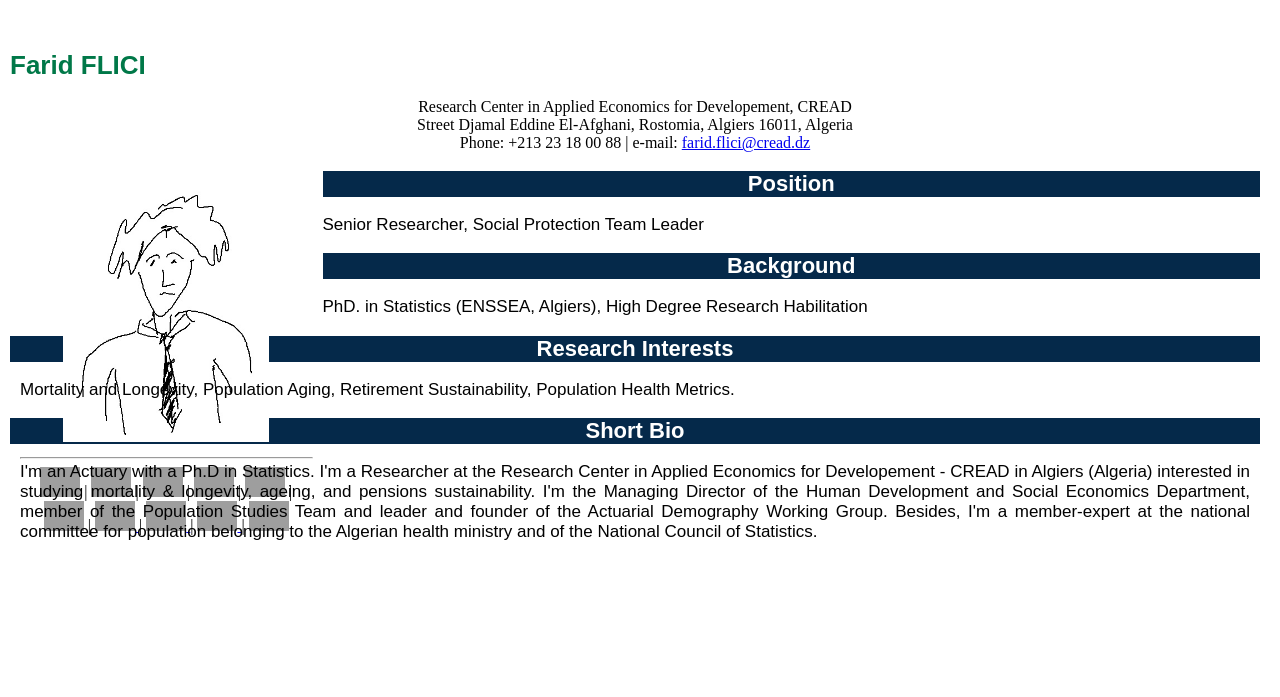
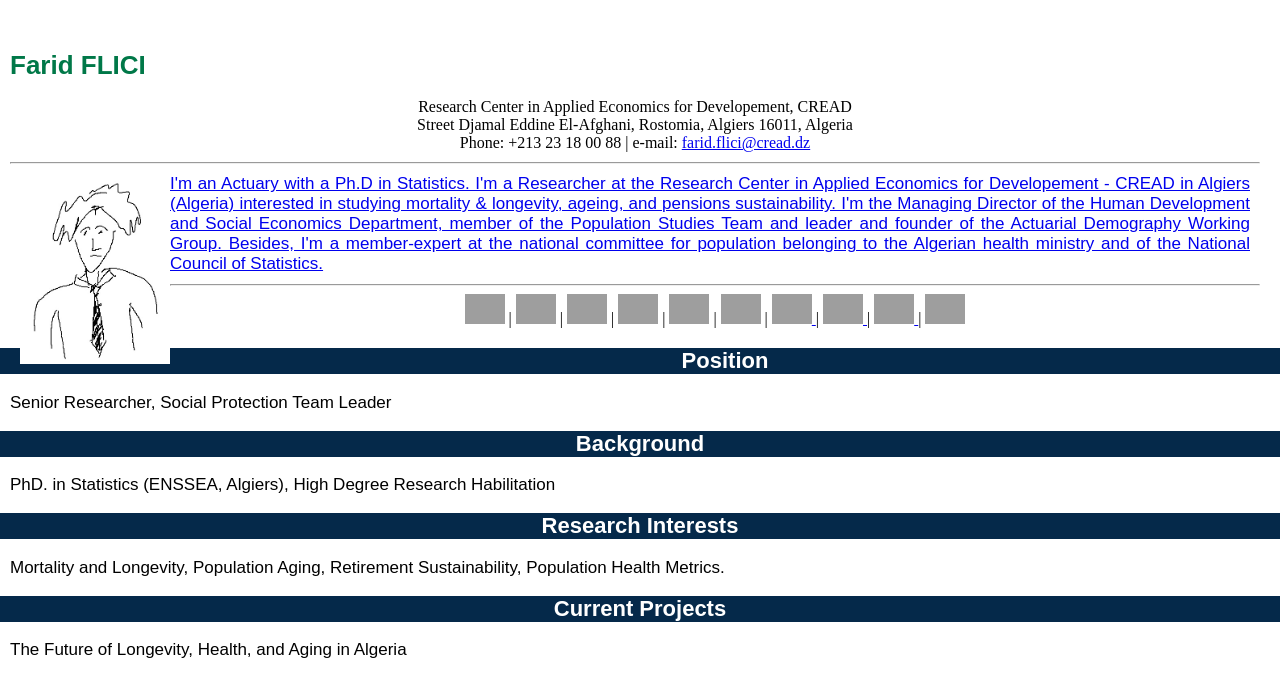
Before and after one commit to Farid-FLICI/farid-flici.github.io, a Jekyll site: the page researchername.html, which Jekyll copies as it is, in a window 1280 px wide, cut to the strip 0-697 px from the top of the page. Built offline with Jekyll 4.4.1, drawn with Linux system fonts in a browser that asks for light colours; grey boxes are pictures that could not be loaded.

Commit message:
Update researchername.html

```diff
--- a/researchername.html
+++ b/researchername.html
@@ -24,7 +24,8 @@ h4{              font-family: sans-serif; font-size: 18px; font-weight: bold ; t
 </style>
 </head>
 <body>
- <div style="margin: 50px 20px 20px 10px"  >
+
+<div style="margin: 50px 20px 20px 10px"  >
 
 <h1 align="center"> Farid FLICI </h1>
 
@@ -32,10 +33,14 @@ h4{              font-family: sans-serif; font-size: 18px; font-weight: bold ; t
 Street Djamal Eddine El-Afghani, Rostomia, Algiers 16011, Algeria <br>
 Phone: +213 23 18 00 88 |  e-mail: <a href="farid.flici@cread.dz" > farid.flici@cread.dz </p>
 
-<div class="column left" style="background-color:white; height:160px">
-<p style="text-align: center">
-<img src="/pic_mister_researcher.jpg?raw=true", height="260px"  style="float: center;"/>
-</p>
+<hr>
+ <p>
+  <img src="/pic_mister_researcher.jpg", width= "150" alt=" " style="float: left;"/>
+  I'm an Actuary with a Ph.D in Statistics. I'm a Researcher at the Research Center in Applied Economics for Developement - CREAD in Algiers (Algeria) interested
+  in studying mortality & longevity, ageing, and pensions sustainability. I'm the Managing Director of the Human Development and Social Economics Department, member
+  of the Population Studies Team and leader and founder of the Actuarial Demography Working Group. Besides, I'm a member-expert at the national committee for
+  population belonging to the Algerian health ministry and of the National Council of Statistics.</p>
+
 <hr>
 
   <div align="center">
@@ -68,11 +73,9 @@ Phone: +213 23 18 00 88 |  e-mail: <a href="farid.flici@cread.dz" > farid.flici@
  <p> PhD. in Statistics (ENSSEA, Algiers), High Degree Research Habilitation </p>
   <h2> Research Interests </h2>
  <p> Mortality and Longevity, Population Aging, Retirement Sustainability, Population Health Metrics.</p>
- <h2> Short Bio</h2>
- <p> I'm an Actuary with a Ph.D in Statistics. I'm a Researcher at the Research Center in Applied Economics for Developement - CREAD in Algiers (Algeria) interested
-  in studying mortality & longevity, ageing, and pensions sustainability. I'm the Managing Director of the Human Development and Social Economics Department, member
-  of the Population Studies Team and leader and founder of the Actuarial Demography Working Group. Besides, I'm a member-expert at the national committee for
-  population belonging to the Algerian health ministry and of the National Council of Statistics.</p>
+ <h2> Current Projects </h2>
+ <p> The Future of Longevity, Health, and Aging in Algeria
+
 </div>
 
 
```
